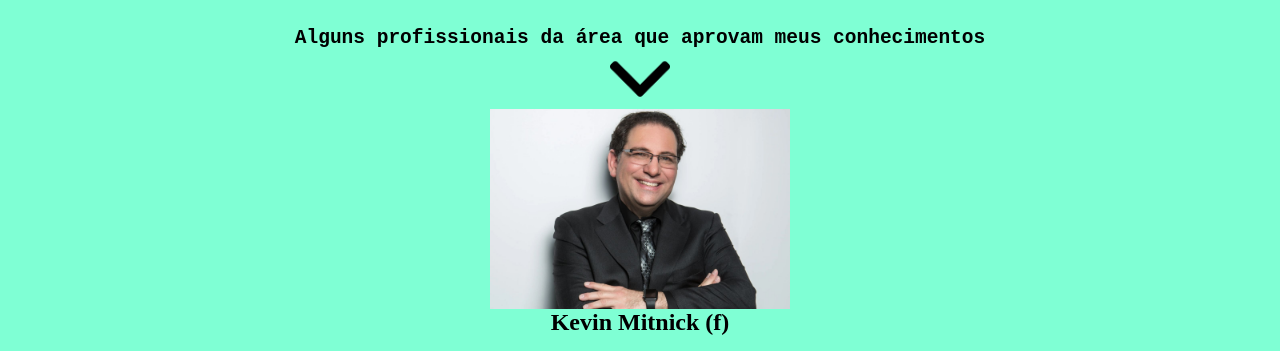
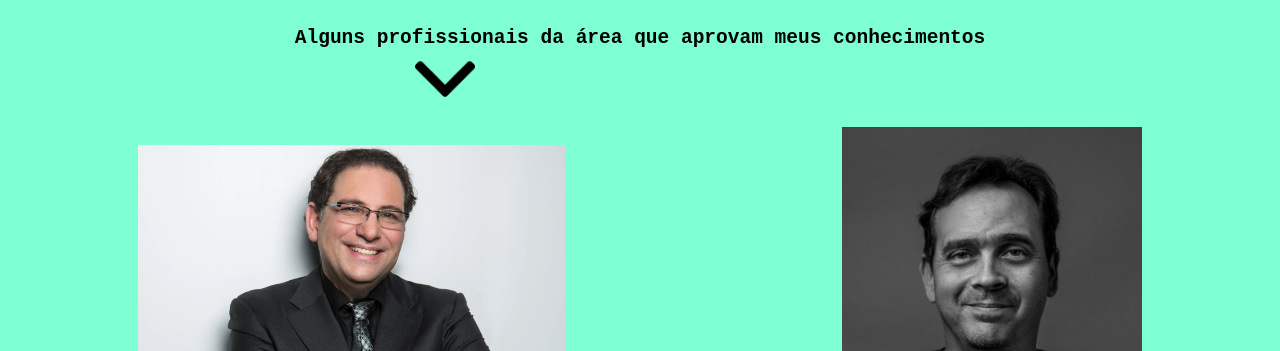
Before and after one commit to 7Monk/HTML-Curr-culo, a plain HTML site: page index.html in a window 1280 px wide. Shown: the part 632-983 px from the top of the page. Drawn offline with Linux system fonts and the light colour scheme.

Commit message:
melhorei levemente o CSS

```diff
--- a/index.css
+++ b/index.css
@@ -58,8 +58,25 @@ div#socialmedia {
 
 div#peopleinarea {
     align-items: center;
+    align-content: space-between;
     text-align: center;
+    display: flex;
+    justify-content: space-around;
 }
+
+div#peopleinarea h2{
+    margin-block-start: 5px;
+}
+#setinha{
+    display: flex;
+    justify-content: space-around;
+    align-items: center;
+}
+
+#kevin{
+    margin-top: 35px;
+}
+
 
 *[for="professional"] {
     text-align: center;
@@ -67,4 +84,11 @@ div#peopleinarea {
 
 *[for="seta"] {
     width: 60px;
+    justify-content: space-around;
+    align-self: center;
+    margin-left: 415;
 }
+
+div#form h3{
+    margin-top: 50px;
+}
--- a/index.html
+++ b/index.html
@@ -28,16 +28,19 @@
             <a target="_blank" href="https://github.com/7Monk"><img width="80" src="./media/github_icon.png" alt="Github_icon"></a>
             <h3>===========================</h3></center>
     </div>
+    <h2 for="professional"><code>Alguns profissionais da área que aprovam meus conhecimentos</code></h2>
+    <img for="seta" src="./media/seta.png" >
+    <br>
     <div id="peopleinarea">
-            <h2 for="professional"><code>Alguns profissionais da área que aprovam meus conhecimentos</code></h2>
-            <img id="setinha" for="seta" src="./media/seta.png" >
-            <br>
-
-            <a target="_blank" href="https://pt.wikipedia.org/wiki/Kevin_Mitnick"><h3><img src="./media/kevinmitnick.jpg" width="300px" alt="kevinmitnick"></h3></a>
-            <h2>Kevin Mitnick (f)</h2>
+            <div id="kevin">
+                <a target="_blank" href="https://pt.wikipedia.org/wiki/Kevin_Mitnick"><h3><img src="./media/kevinmitnick.jpg" width="427" alt="kevinmitnick"></h3></a>
+                <h2 id="fotounica">Kevin Mitnick (f)</h2>
+            </div>
+            <div id="prado">
             <br>
             <a target="_blank" href="https://br.linkedin.com/in/felipeprado" ><img width="300" src="./media/felipeprado.jpeg" alt="felipeprado"></h3></a>
-            <h2>Felipe Prado</h2>
+            <h2>Felipe Prado</h>
+            </div>
     </div>
     <div id="form">
         <h3>A área embaixo se encontra em construção...</h3>
```
